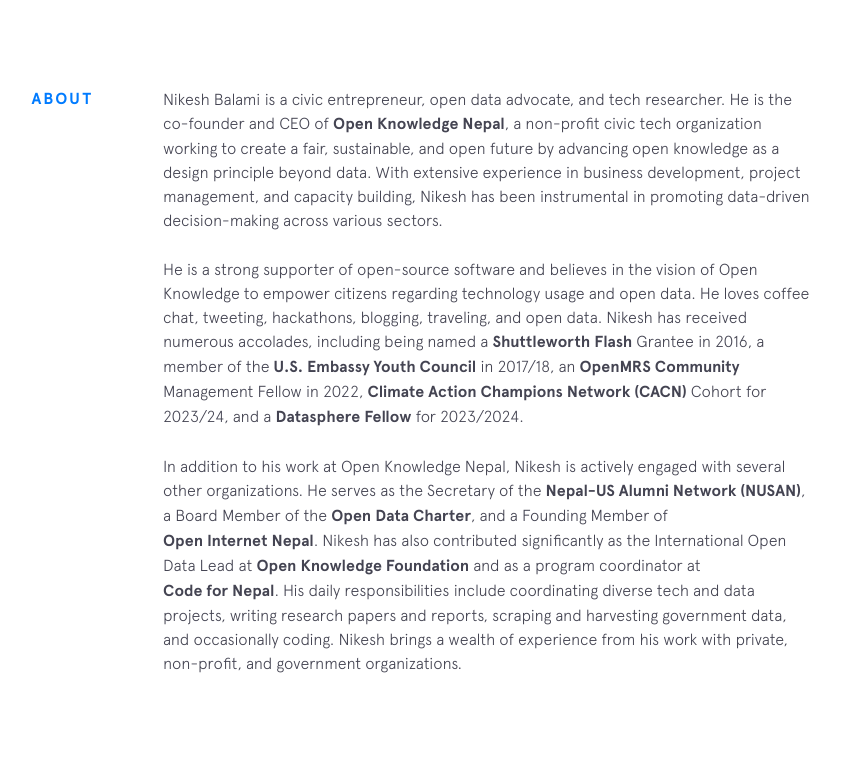
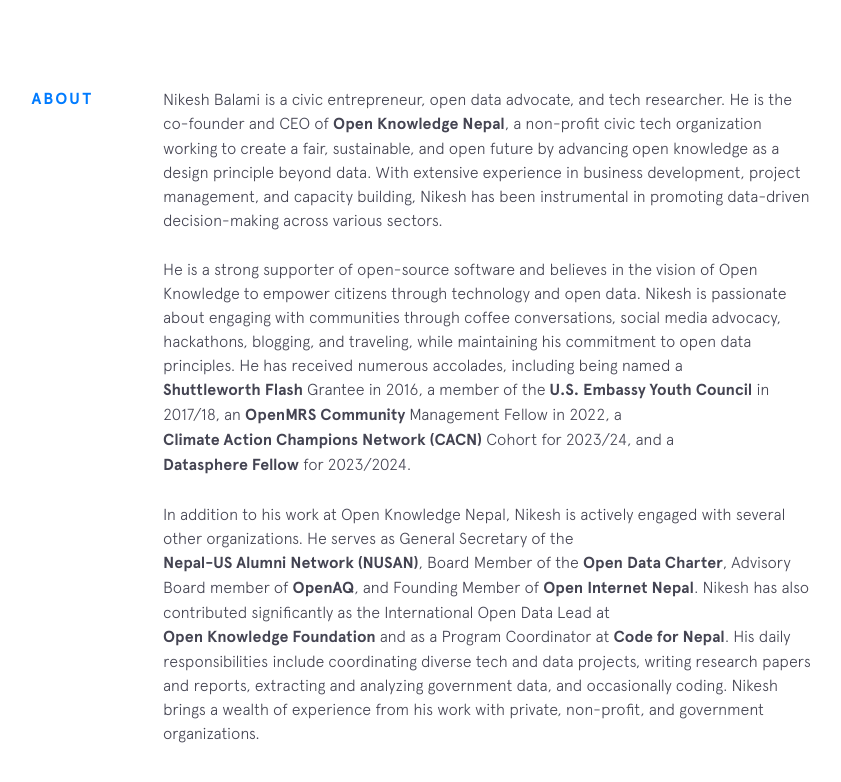
Before and after one commit to nikeshbalami/nikeshbalami.github.io, a Jekyll site: the page built from index.html, in a window 1280 px wide and 900 px high, scrolled down 913 px. Shown: the top 782 px of the window, without its empty margins (287-1128 px from the left). Built offline with Jekyll 4.4.1, drawn with Linux system fonts in a browser that asks for light colours; nearby versions of some CDN libraries.

Commit message:
bio update

```diff
--- a/_includes/background.html
+++ b/_includes/background.html
@@ -5,10 +5,10 @@
       Nikesh Balami is a civic entrepreneur, open data advocate, and tech researcher. He is the co-founder and CEO of <a class="underline-link" href="http://oknp.org" target="_blank">Open Knowledge Nepal</a>, a non-profit civic tech organization working to create a fair, sustainable, and open future by advancing open knowledge as a design principle beyond data. With extensive experience in business development, project management, and capacity building, Nikesh has been instrumental in promoting data-driven decision-making across various sectors.
     </p>
     <p>
-      He is a strong supporter of open-source software and believes in the vision of Open Knowledge to empower citizens regarding technology usage and open data. He loves coffee chat, tweeting, hackathons, blogging, traveling, and open data. Nikesh has received numerous accolades, including being named a <a class="underline-link" href="https://www.shuttleworthfoundation.org/" target="_blank">Shuttleworth Flash</a> Grantee in 2016, a member of the <a class="underline-link" href="https://www.usycn.org/" target="_blank">U.S. Embassy Youth Council</a> in 2017/18, an <a class="underline-link" href="https://openmrs.org/" target="_blank">OpenMRS Community</a> Management Fellow in 2022, <a class="underline-link" href="https://www.orfonline.org/forums/climate-action-champions-network" target="_blank">Climate Action Champions Network (CACN)</a> Cohort for 2023/24, and a <a class="underline-link" href="https://www.thedatasphere.org/" target="_blank">Datasphere Fellow</a> for 2023/2024.
+      He is a strong supporter of open-source software and believes in the vision of Open Knowledge to empower citizens through technology and open data. Nikesh is passionate about engaging with communities through coffee conversations, social media advocacy, hackathons, blogging, and traveling, while maintaining his commitment to open data principles. He has received numerous accolades, including being named a <a class="underline-link" href="https://www.shuttleworthfoundation.org/" target="_blank">Shuttleworth Flash</a> Grantee in 2016, a member of the <a class="underline-link" href="https://www.usycn.org/" target="_blank">U.S. Embassy Youth Council</a> in 2017/18, an <a class="underline-link" href="https://openmrs.org/" target="_blank">OpenMRS Community</a> Management Fellow in 2022, a <a class="underline-link" href="https://www.orfonline.org/forums/climate-action-champions-network" target="_blank">Climate Action Champions Network (CACN)</a> Cohort for 2023/24, and a <a class="underline-link" href="https://www.thedatasphere.org/" target="_blank">Datasphere Fellow</a> for 2023/2024.
     </p>
     <p>
-      In addition to his work at Open Knowledge Nepal, Nikesh is actively engaged with several other organizations. He serves as the Secretary of the <a class="underline-link" href="https://nusan.org/" target="_blank">Nepal-US Alumni Network (NUSAN)</a>, a Board Member of the <a class="underline-link" href="https://opendatacharter.org/" target="_blank">Open Data Charter</a>, and a Founding Member of <a class="underline-link" href="https://openinternet.org.np/" target="_blank">Open Internet Nepal</a>. Nikesh has also contributed significantly as the International Open Data Lead at <a class="underline-link" href="https://okfn.org/" target="_blank">Open Knowledge Foundation</a> and as a program coordinator at <a class="underline-link" href="https://codefornepal.org/" target="_blank">Code for Nepal</a>. His daily responsibilities include coordinating diverse tech and data projects, writing research papers and reports, scraping and harvesting government data, and occasionally coding. Nikesh brings a wealth of experience from his work with private, non-profit, and government organizations.
+      In addition to his work at Open Knowledge Nepal, Nikesh is actively engaged with several other organizations. He serves as General Secretary of the <a class="underline-link" href="https://nusan.org/" target="_blank">Nepal-US Alumni Network (NUSAN)</a>, Board Member of the <a class="underline-link" href="https://opendatacharter.org/" target="_blank">Open Data Charter</a>, Advisory Board member of <a class="underline-link" href="https://openaq.org/" target="_blank">OpenAQ</a>, and Founding Member of <a class="underline-link" href="https://openinternet.org.np/" target="_blank">Open Internet Nepal</a>. Nikesh has also contributed significantly as the International Open Data Lead at <a class="underline-link" href="https://okfn.org/" target="_blank">Open Knowledge Foundation</a> and as a Program Coordinator at <a class="underline-link" href="https://codefornepal.org/" target="_blank">Code for Nepal</a>. His daily responsibilities include coordinating diverse tech and data projects, writing research papers and reports, extracting and analyzing government data, and occasionally coding. Nikesh brings a wealth of experience from his work with private, non-profit, and government organizations.
     </p>
     <!-- {% include employment-status.html %} -->
   </div>
```
Also changed, not shown: 8 other files.
